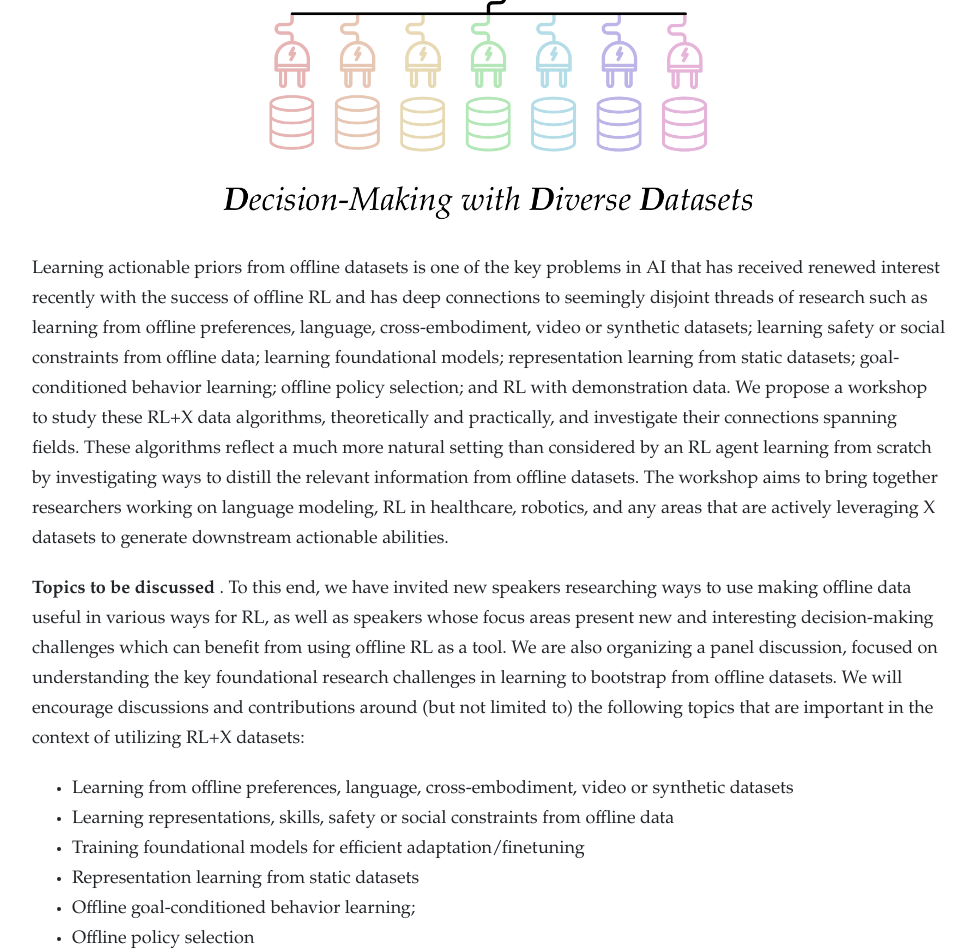
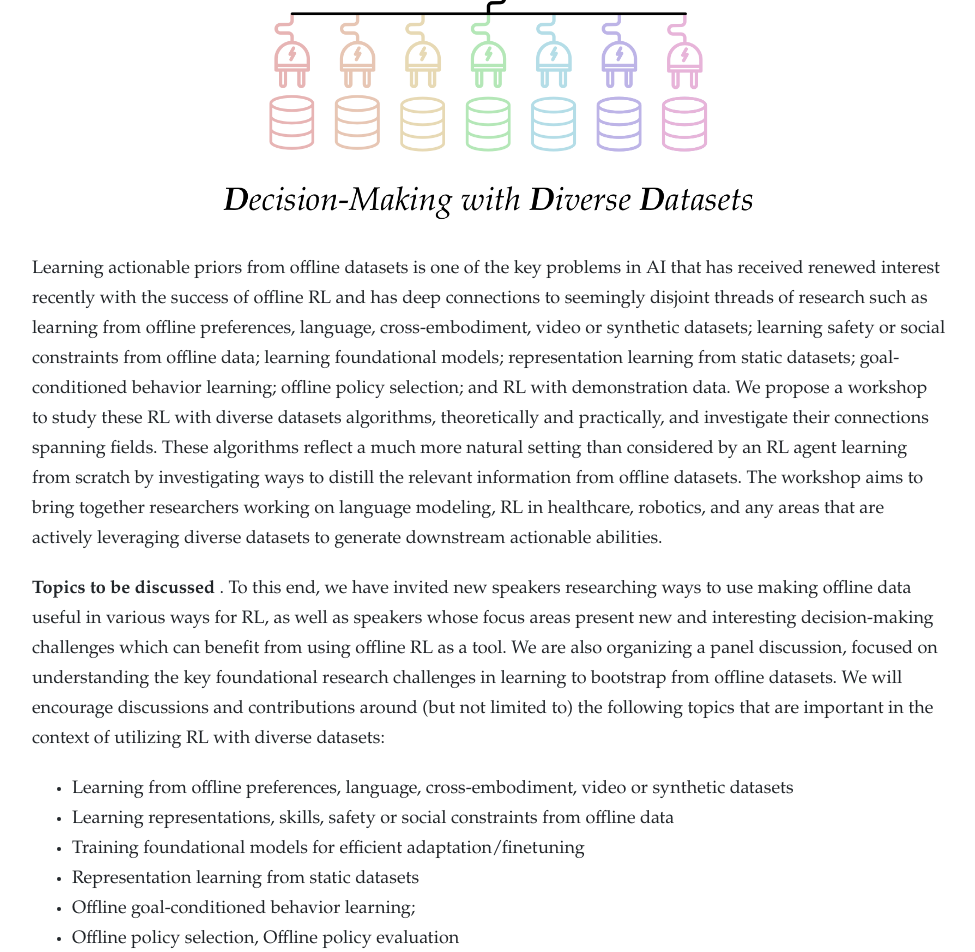
Before and after one commit to dmdd-workshop/dmdd-workshop.github.io, a Jekyll site: the page built from index.html, in a window 1280 px wide and 1400 px high, scrolled down 554 px. Shown: the top 952 px of the window, without its empty margins (151-1126 px from the left). Built offline with Jekyll 4.4.1, drawn with Linux system fonts in a browser that asks for light colours; nearby versions of some CDN libraries.

Commit message:
Update image

```diff
--- a/index.html
+++ b/index.html
@@ -12,7 +12,7 @@ layout: default
 
 
 <p>
-	Learning actionable priors from offline datasets is one of the key problems in AI that has received renewed interest recently with the success of offline RL and has deep connections to seemingly disjoint threads of research such as learning from offline preferences, language, cross-embodiment, video or synthetic datasets; learning safety or social constraints from offline data; learning foundational models; representation learning from static datasets; goal-conditioned behavior learning; offline policy selection; and  RL with demonstration data. We propose a workshop to study these RL+X data algorithms, theoretically and practically, and investigate their connections spanning fields. These algorithms reflect a much more natural setting than considered by an RL agent learning from scratch by investigating ways to distill the relevant information from offline datasets. The workshop aims to bring together researchers working on language modeling, RL in healthcare, robotics, and any areas that are actively leveraging X datasets to generate downstream actionable abilities.
+	Learning actionable priors from offline datasets is one of the key problems in AI that has received renewed interest recently with the success of offline RL and has deep connections to seemingly disjoint threads of research such as learning from offline preferences, language, cross-embodiment, video or synthetic datasets; learning safety or social constraints from offline data; learning foundational models; representation learning from static datasets; goal-conditioned behavior learning; offline policy selection; and  RL with demonstration data. We propose a workshop to study these RL with diverse datasets algorithms, theoretically and practically, and investigate their connections spanning fields. These algorithms reflect a much more natural setting than considered by an RL agent learning from scratch by investigating ways to distill the relevant information from offline datasets. The workshop aims to bring together researchers working on language modeling, RL in healthcare, robotics, and any areas that are actively leveraging diverse datasets to generate downstream actionable abilities.
 </p>
 
 <!-- <p>
@@ -20,7 +20,7 @@ layout: default
 </p> -->
 
 <p>
-<b> Topics to be discussed </b>. To this end, we have invited new speakers researching ways to use making offline data useful in various ways for RL, as well as speakers whose focus areas present new and interesting decision-making challenges which can benefit from using offline RL as a tool. We are also organizing a panel discussion,  focused on understanding the key foundational research challenges in learning to bootstrap from offline datasets.  We will encourage discussions and contributions around (but not limited to) the following topics that are important in the context of utilizing RL+X datasets:
+<b> Topics to be discussed </b>. To this end, we have invited new speakers researching ways to use making offline data useful in various ways for RL, as well as speakers whose focus areas present new and interesting decision-making challenges which can benefit from using offline RL as a tool. We are also organizing a panel discussion,  focused on understanding the key foundational research challenges in learning to bootstrap from offline datasets.  We will encourage discussions and contributions around (but not limited to) the following topics that are important in the context of utilizing RL with diverse datasets:
 </p>
 <ul>
 <li> Learning from offline preferences, language, cross-embodiment, video or synthetic datasets </li>
@@ -28,7 +28,7 @@ layout: default
 <li> Training foundational models for efficient adaptation/finetuning</li>
 <li> Representation learning from static datasets </li>
 <li> Offline goal-conditioned behavior learning; </li>
-<li> Offline policy selection</li>
+<li> Offline policy selection, Offline policy evaluation</li>
 <li> Data collection for efficient downstream RL finetuning </li>
 <li> RL with demonstration data </li>
 </ul>
```
